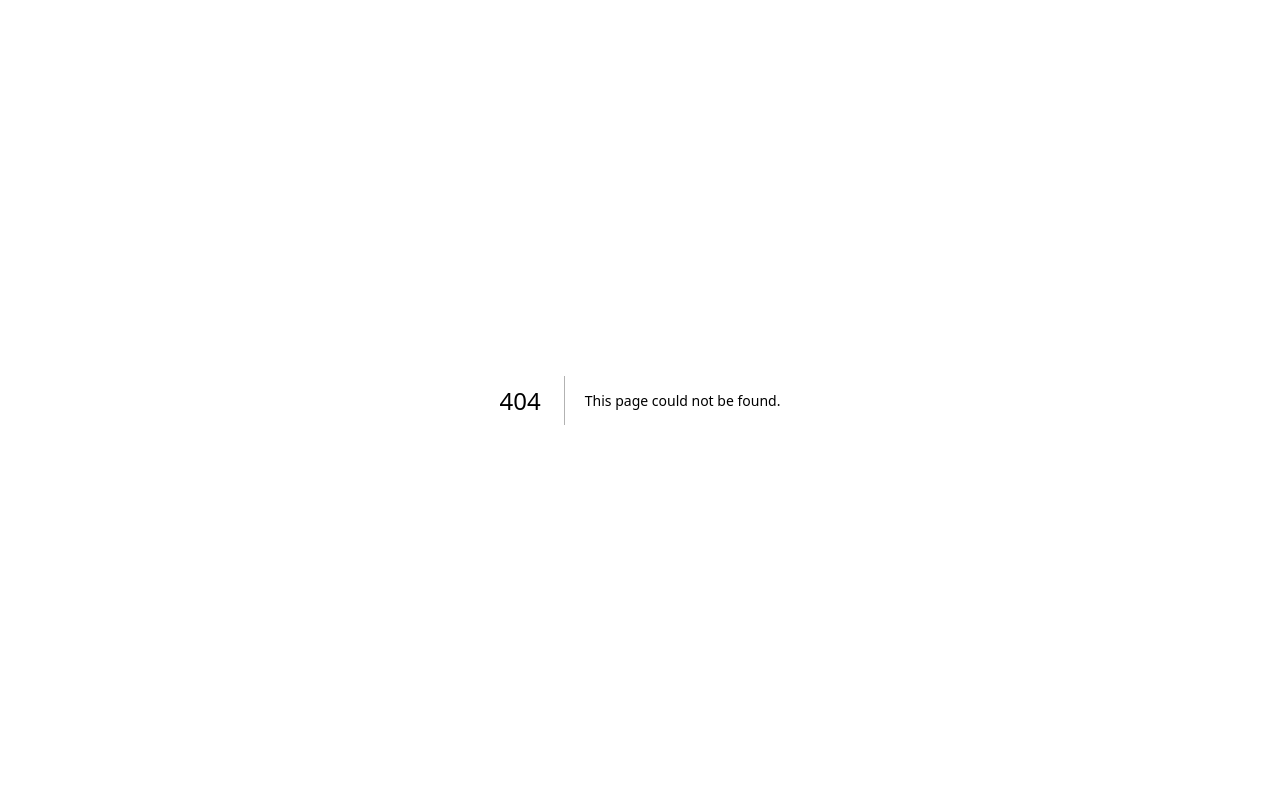
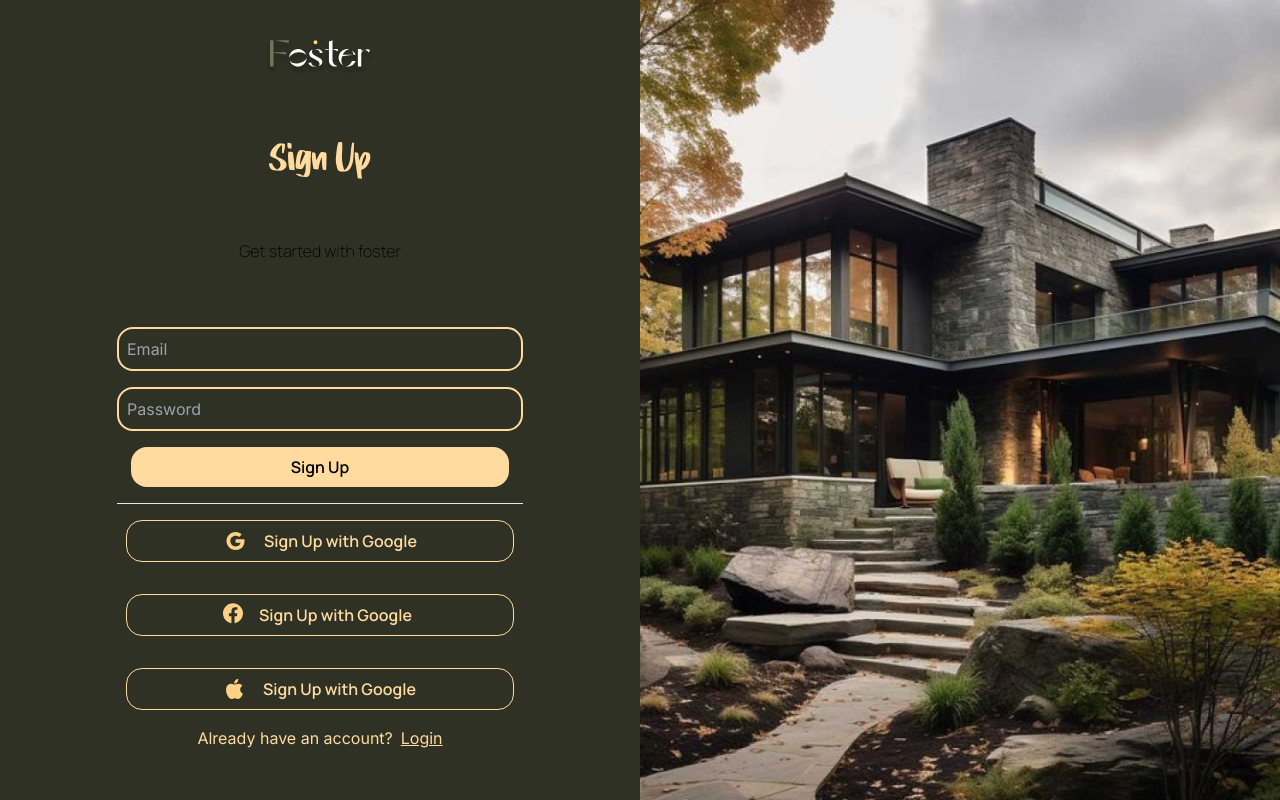
Before and after one commit to igorntwari/NextJS, a Next.js app in the folder egreen/: page /signup in a window 1280 px wide. Before the commit this address had no page. Built offline with nearby package versions, Linux system fonts and the light colour scheme.

Commit message:
feat:added signup

```diff
--- /dev/null
+++ b/egreen/src/app/signup/page.tsx
@@ -0,0 +1,63 @@
+import Logo from "@/assets/Icons/Logo";
+import LoginPicture from "../../assets/pictures/LoginPicture.jpg";
+import Image from "next/image";
+import Google from "../../assets/Icons/Google";
+import Facebook from "@/assets/Icons/Facebook";
+import Apple from "@/assets/Icons/Apple";
+
+export default function SignUpPage() {
+  return (
+    <main className="bg-[#303125] h-screen grid grid-cols-2">
+      <div className="p-10 col-span-1 flex flex-col items-center gap-16">
+        <Logo />
+        <span className="text-[#FFDBA0] font-Roger-main text-3xl">Sign Up</span>
+        <span className="font-Manrope-extralight">Get started with foster</span>
+        <div className="flex flex-col items-center gap-4">
+          <input
+            className="text-[#FFDBA0] border-2 border-[#FFDBA0] bg-transparent py-2 px-40 rounded-2xl  pl-2"
+            type="text"
+            name=""
+            id=""
+            placeholder="Email"
+          />
+          <input
+            className="text-[#FFDBA0] border-2 border-[#FFDBA0] bg-transparent py-2 px-40 rounded-2xl pl-2"
+            type="text"
+            name=""
+            id=""
+            placeholder="Password"
+          />
+          <button className="bg-[#FFDBA0] py-2 px-40 rounded-2xl text-black font-Manrope-semiBold">
+            Sign Up
+          </button>
+          <hr className="h-[1px] bg-[#FFD186] w-full" />
+          <div className="text-[#FFDBA0] flex flex-col gap-8">
+            <button className="bg-transparent py-2 px-24 rounded-2xl border-[1px] border-[#FFDBA0] font-Manrope-semiBold flex gap-4">
+              <Google />
+              Sign Up with Google
+            </button>
+            <button className="bg-transparent py-2 px-24 rounded-2xl border-[1px] border-[#FFDBA0] font-Manrope-semiBold flex gap-4">
+              <Facebook />
+              Sign Up with Google
+            </button>
+            <button className="bg-transparent py-2 px-24 rounded-2xl border-[1px] border-[#FFDBA0] font-Manrope-semiBold flex gap-4">
+              <Apple />
+              Sign Up with Google
+            </button>
+          </div>
+          <p className="text-[#FFDBA0] flex gap-2">
+          <span>Already have an account?</span>
+          <span className=" underline">Login</span>
+          </p>
+        </div>
+      </div>
+      <div className="">
+        <Image
+          className="h-screen object-cover"
+          src={LoginPicture}
+          alt={`${LoginPicture} name`}
+        />
+      </div>
+    </main>
+  );
+}
--- /dev/null
+++ b/egreen/src/assets/Icons/Apple.tsx
@@ -0,0 +1,23 @@
+import React from "react";
+
+function Apple({ className = "" }) {
+  return (
+    <svg
+      width="24"
+      height="24"
+      viewBox="0 0 24 24"
+      fill="none"
+      xmlns="http://www.w3.org/2000/svg"
+      className={className}
+    >
+      <path
+        fill-rule="evenodd"
+        clip-rule="evenodd"
+        d="M11.3462 6.56481C11.4594 6.66462 11.6104 6.7103 11.76 6.68997C12.7611 6.50537 13.6566 5.95234 14.27 5.13997C14.8664 4.38728 15.2156 3.46873 15.27 2.50997C15.2745 2.35109 15.2046 2.19921 15.0811 2.09921C14.9576 1.9992 14.7945 1.96251 14.64 1.99997C13.6751 2.25193 12.8121 2.79697 12.17 3.55997C11.5599 4.29704 11.2086 5.21395 11.17 6.16997C11.1686 6.32091 11.2329 6.465 11.3462 6.56481ZM18.7025 9.22549C18.1109 9.78066 17.18 10.6542 17.18 12.51C17.1661 14.1669 18.076 15.6938 19.54 16.47C19.7211 16.5518 19.8382 16.7313 19.84 16.93C19.84 17 17.74 22 15.22 22C14.6683 22 14.3006 21.8261 13.8979 21.6357C13.41 21.405 12.8705 21.15 11.89 21.15C10.9236 21.15 10.3828 21.3977 9.88507 21.6257C9.46094 21.82 9.06815 22 8.47001 22C6.15001 22 3.00001 17.14 3.00001 12.75C2.96015 11.51 3.26846 10.2837 3.89001 9.20997C4.76661 7.7243 6.32762 6.77494 8.05001 6.67997C8.86168 6.67997 9.52612 6.91887 10.1546 7.14484C10.7186 7.34761 11.2536 7.53997 11.84 7.53997C12.3999 7.53997 12.8517 7.36465 13.3473 7.17233C13.9495 6.9387 14.6163 6.67997 15.62 6.67997C17.45 6.67997 19.18 7.99997 19.18 8.58997C19.18 8.77744 18.9781 8.96693 18.7025 9.22549Z"
+        fill="#FFD186"
+      />
+    </svg>
+  );
+}
+
+export default Apple;
--- /dev/null
+++ b/egreen/src/assets/Icons/Facebook.tsx
@@ -0,0 +1,21 @@
+import React from "react";
+
+function Facebook({ className = "" }) {
+  return (
+    <svg
+      width="20"
+      height="21"
+      viewBox="0 0 20 21"
+      fill="none"
+      xmlns="http://www.w3.org/2000/svg"
+      className={className}
+    >
+      <path
+        d="M20 10.3038C20 4.74719 15.5229 0.242676 10 0.242676C4.47715 0.242676 0 4.74719 0 10.3038C0 15.3255 3.65684 19.4879 8.4375 20.2427V13.2121H5.89844V10.3038H8.4375V8.0872C8.4375 5.56564 9.9305 4.1728 12.2146 4.1728C13.3088 4.1728 14.4531 4.36931 14.4531 4.36931V6.84529H13.1922C11.95 6.84529 11.5625 7.6209 11.5625 8.41658V10.3038H14.3359L13.8926 13.2121H11.5625V20.2427C16.3432 19.4879 20 15.3257 20 10.3038Z"
+        fill="#FFD186"
+      />
+    </svg>
+  );
+}
+
+export default Facebook;
--- /dev/null
+++ b/egreen/src/assets/Icons/Google.tsx
@@ -0,0 +1,21 @@
+import React from "react";
+
+function Google({ className = "" }) {
+  return (
+    <svg
+      width="25"
+      height="24"
+      viewBox="0 0 25 24"
+      fill="none"
+      xmlns="http://www.w3.org/2000/svg"
+      className={className}
+    >
+      <path
+        d="M21.5 11.79C21.5 15.94 19.29 21 12.63 21C7.62461 21.0332 3.53852 17.0053 3.5 12C3.53852 6.99461 7.62461 2.9667 12.63 2.99996C14.7007 3.00764 16.7085 3.71213 18.33 4.99996C18.442 5.09149 18.5109 5.22557 18.52 5.36996C18.5206 5.51605 18.463 5.65637 18.36 5.75996C17.709 6.35516 17.0882 6.98261 16.5 7.63996C16.3289 7.82826 16.0422 7.85432 15.84 7.69996C14.9161 7.01624 13.7888 6.66394 12.64 6.69996C9.68528 6.69996 7.29 9.09524 7.29 12.05C7.29 15.0047 9.68528 17.4 12.64 17.4C15.64 17.4 16.91 16.12 17.57 13.85H13C12.7239 13.85 12.5 13.6261 12.5 13.35V10.7C12.5 10.4238 12.7239 10.2 13 10.2H21C21.2302 10.1985 21.4244 10.3711 21.45 10.6C21.4871 10.9955 21.5038 11.3927 21.5 11.79Z"
+        fill="#FFD186"
+      />
+    </svg>
+  );
+}
+
+export default Google;
--- a/egreen/src/assets/Icons/Logo.tsx
+++ b/egreen/src/assets/Icons/Logo.tsx
@@ -48,7 +48,7 @@ const Logo = ({ className = "" }) => {
           width="108"
           height="34.3655"
           filterUnits="userSpaceOnUse"
-          color-interpolation-filters="sRGB"
+          colorInterpolationFilters="sRGB"
         >
           <feFlood flood-opacity="0" result="BackgroundImageFix" />
           <feColorMatrix
```
Also changed, not shown: egreen/package.json (+7 -4 lines), egreen/public/index.jsx (added, +18 -0 lines), egreen/public/styles/Home.modules.css (added, +11 -0 lines), egreen/src/assets/pictures/LoginPicture.jpg (added), 1 other file (tests, documents, lock files or other folders).
